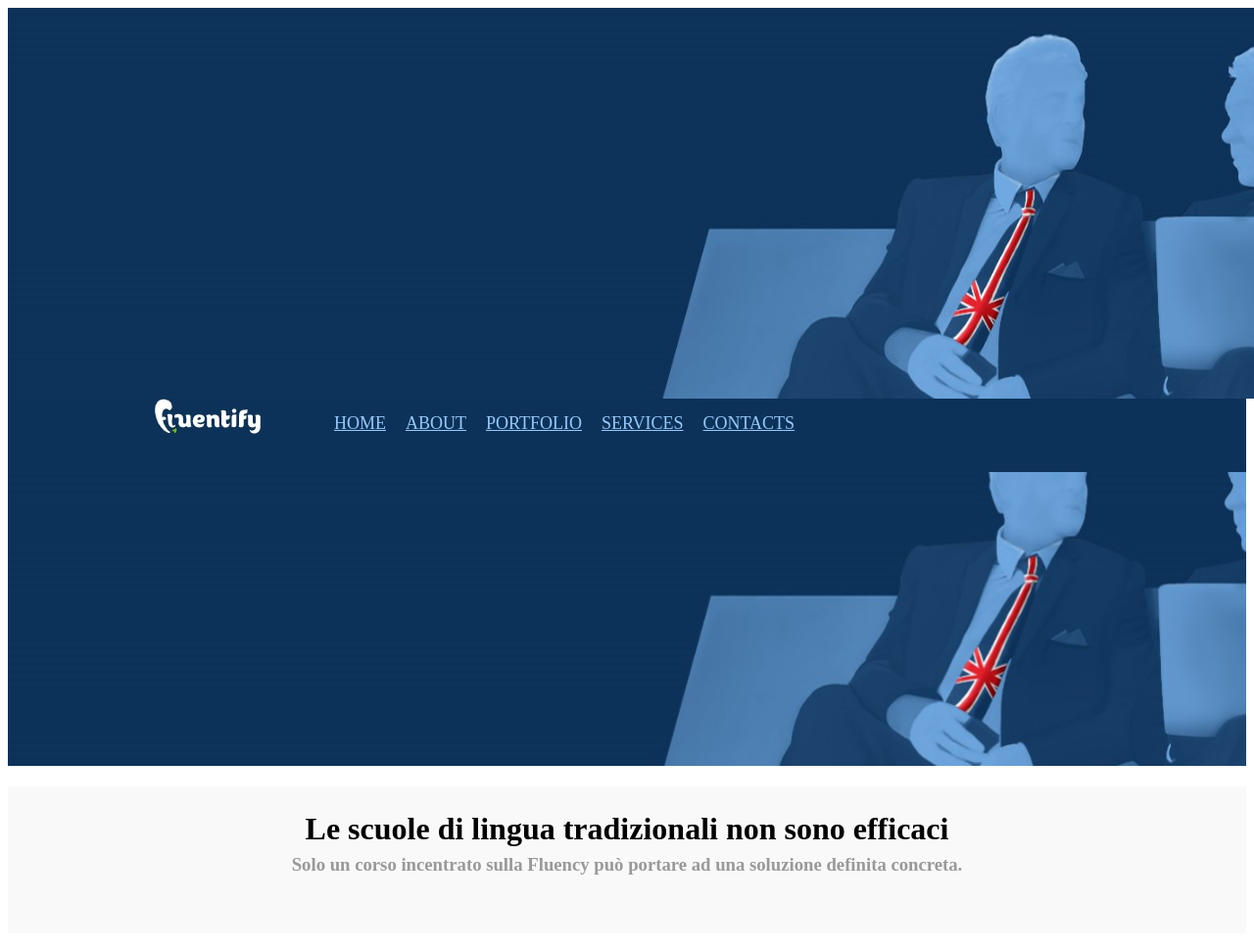
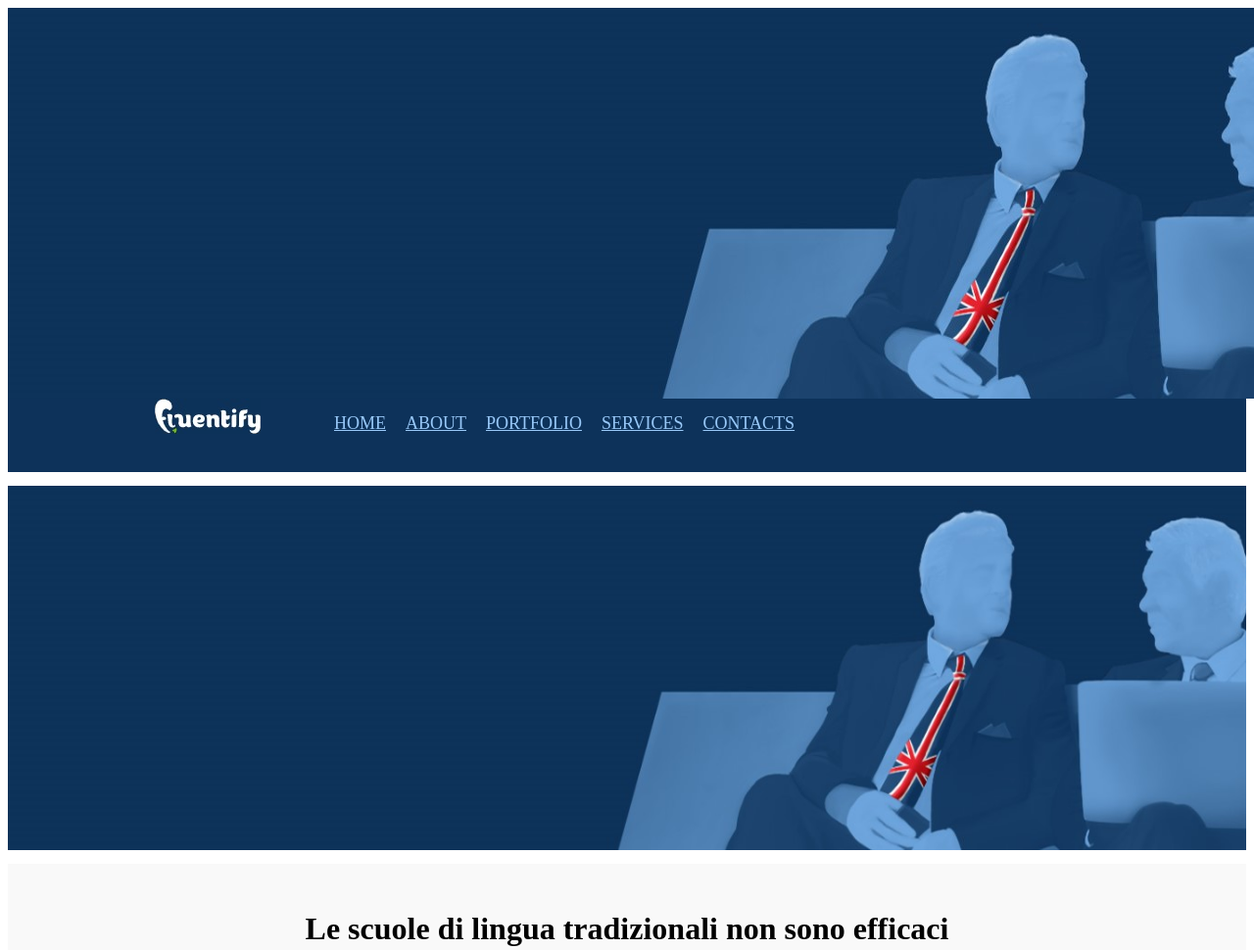
Before and after one commit to racheleterzoli/html-css-fluentify, a plain HTML site: page index.html in a window 1280 px wide. Shown: the top 970 px of the page at 98% size. Drawn offline with Linux system fonts and the light colour scheme.

Commit message:
aggiustamento

```diff
--- a/css/style.css
+++ b/css/style.css
@@ -3,12 +3,12 @@
 } */
 .starter{
 
-  height: 400px;
+  height: 600px;
   width: 100%;
   background-image: url(../immagini/sfondo1.jpg);
-  background-size: cover;
+background-position: left;
   background-repeat: no-repeat;
-
+background-size: contain;
 }
 ul{
   list-style: none;
@@ -41,6 +41,8 @@ margin-top:-45px;
   margin-top: 25px;
 }
 .sotto{
+  margin-top: -100px;
+padding-top:2px;
   height: 150px;
   width: 100%;
   background-color:#f9f9f9;
@@ -164,13 +166,14 @@ width: 40px;
 color: #999;
 }
 #scalata{
-  float: left;
+padding-top: 200px;
+float: left;
   margin-top: 50px;
   margin-left: 140px;
 }
 .testo{
 
-  margin-top: 30px;
+  margin-top: 200px;
   margin-left: 10px;
   height: 500px;
   width: 600px;
```
